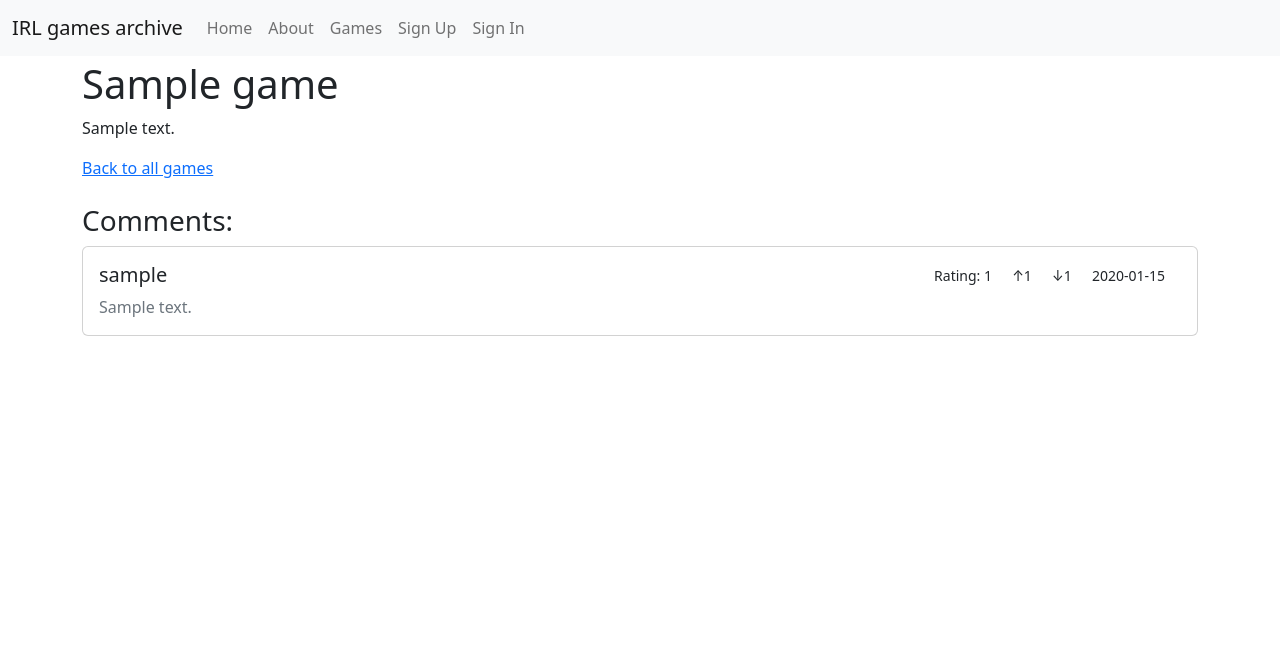
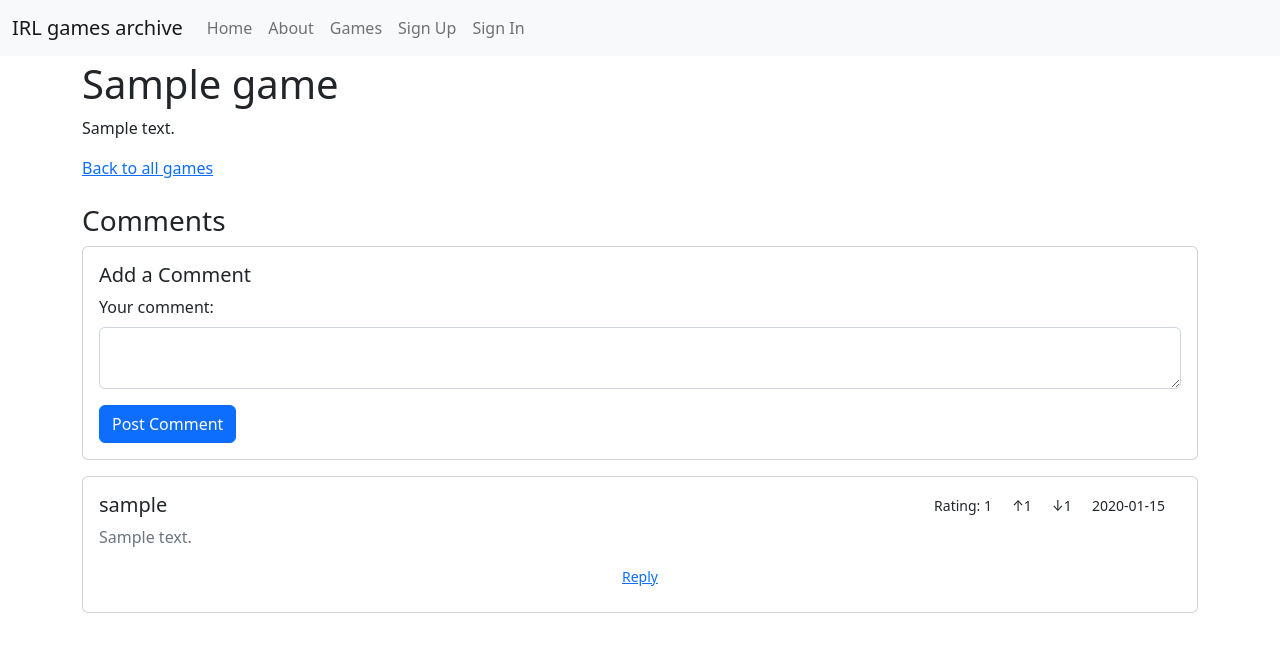
Before and after one commit to vabalass/IRL-games-archive, a Django app: a page that uses games_project/games/templates/games/detail.html in a window 1280 px wide. Shown: the top 652 px of the page. Run offline with Django 5.2, Linux system fonts and the light colour scheme; tables that the repository leaves empty hold one stand-in row (values such as "Sample post"); parts of the project's set-up code (start-up, migrations or seed data) failed here and were passed over; some libraries are stand-ins or nearby versions.

Commit message:
implement POST functionality for comment

```diff
--- /dev/null
+++ b/games_project/feedback/static/js/comment_reply.js
@@ -0,0 +1,44 @@
+document.getElementById("comment-form").addEventListener("submit", function(event) {
+    event.preventDefault();
+
+    const formData = new FormData(event.target);
+    const comments_container = document.getElementById("comments-container")
+
+    const text = formData.get("comment-text");
+    const game_pk = comments_container.dataset.gamePk;
+
+    console.log("Comment text:", text);
+    console.log("Game pk:", game_pk);
+
+
+    const csrftoken = formData.get("csrfmiddlewaretoken");
+    console.log("CSRF Token:", csrftoken);
+
+    if (!csrftoken) {
+        console.error("CSRF token not found!");
+    }
+
+    fetch(`/games/${game_pk}/reply`, {
+        method: "POST",
+        headers: {
+        'Content-Type': 'application/json',
+        'X-CSRFToken': csrftoken
+        },
+        body: JSON.stringify({
+            text: text
+        })
+    })
+    .then(response => {
+        console.log("Response status:", response.status);
+        return response.text();
+    })
+    .then(text => {
+        console.log("Response body:", text);
+        const data = JSON.parse(text);
+        console.log("Parsed:", data);
+    })
+    .catch(error => {
+        console.log("failed!", error)
+    });
+
+});
--- /dev/null
+++ b/games_project/feedback/templates/feedback/comment_list.html
@@ -0,0 +1,27 @@
+<div id="comments-container"
+     data-game-pk="{{ game.pk }}"
+     data-url="{% url 'games:comments' game_pk=game.pk %}">
+  <div class="alert alert-light border">No comments</div>
+</div>
+<template id="comment-template">
+  <div class="card card-body mb-3">
+    <div class="d-flex justify-content-between align-items-center mb-2">
+      <h5 class="card-title mb-0">
+        <i class="bi bi-person-fill"></i> <span class="comment-author"></span>
+      </h5>
+      <div>
+        <small class="me-3">Rating: <span class="comment-rating"></span></small>
+        <small class="me-3">↑<span class="comment-upvotes"></span></small>
+        <small class="me-3">↓<span class="comment-downvotes"></span></small>
+        <small class="me-3 comment-date"></small>
+      </div>
+    </div>
+    <p class="card-text text-secondary comment-text"></p>
+    <button class="btn btn-sm btn-link reply-btn p-0"
+            data-comment-id=""
+            data-comment-author="">
+      <i class="bi bi-reply"></i> Reply
+    </button>
+    <div class="replies ms-4 mt-2"></div>
+  </div>
+</template>
--- a/games_project/feedback/templates/feedback/comments.html
+++ b/games_project/feedback/templates/feedback/comments.html
@@ -1,21 +1,3 @@
-<h3 class="mt-4">Comments:</h3>
-<div id="comments-container"
-     data-url="{% url 'games:comments' game_pk=game.pk %}">
-  <div class="alert alert-light border">No comments</div>
-</div>
-<template id="comment-template">
-  <div class="card card-body mb-3">
-    <div class="d-flex justify-content-between align-items-center mb-2">
-      <h5 class="card-title mb-0">
-        <i class="bi bi-person-fill"></i> <span class="comment-author"></span>
-      </h5>
-      <div>
-        <small class="me-3">Rating: <span class="comment-rating"></span></small>
-        <small class="me-3">↑<span class="comment-upvotes"></span></small>
-        <small class="me-3">↓<span class="comment-downvotes"></span></small>
-        <small class="me-3 comment-date"></small>
-      </div>
-    </div>
-    <p class="card-text text-secondary comment-text"></p>
-  </div>
-</template>
+<h3 class="mt-4">Comments</h3>
+{% include "feedback/reply_form.html" %}
+{% include "feedback/comment_list.html" %}
--- /dev/null
+++ b/games_project/feedback/templates/feedback/reply_form.html
@@ -0,0 +1,16 @@
+<div class="card mb-3" id="comment-form-container">
+  <div class="card-body">
+    <h5 class="card-title" id="form-title">Add a Comment</h5>
+    <form id="comment-form" method="post">
+      {% csrf_token %}
+      <input type="hidden" name="parent" id="parent-id" value="" />
+      <div class="mb-3">
+        <label for="comment-text" class="form-label">Your comment:</label>
+        <textarea name="comment-text" id="comment-text" class="form-control" required>
+                </textarea>
+      </div>
+      <button type="submit" class="btn btn-primary">Post Comment</button>
+      <button type="button" class="btn btn-secondary d-none" id="cancel-reply">Cancel</button>
+    </form>
+  </div>
+</div>
--- a/games_project/games/templates/games/detail.html
+++ b/games_project/games/templates/games/detail.html
@@ -14,5 +14,6 @@
 {% endblock content %}
 {% block javascript %}
   {{ block.super }}
-  <script defer src="{% static 'js/comments.js' %}"></script>
+  <script defer src="{% static 'js/comment_list.js' %}"></script>
+  <script defer src="{% static 'js/comment_reply.js' %}"></script>
 {% endblock javascript %}
--- a/games_project/games/urls.py
+++ b/games_project/games/urls.py
@@ -3,6 +3,7 @@ from django.urls import path
 from .views import GameDetailsView
 from .views import GameListView
 from .views import comments_json_view
+from .views import reply_view
 
 app_name = "games"
 
@@ -10,4 +11,5 @@ urlpatterns = [
     path("", view=GameListView.as_view(), name="list"),
     path("<slug:slug>/", view=GameDetailsView.as_view(), name="detail"),
     path("<int:game_pk>/comments/", view=comments_json_view, name="comments"),
+    path("<int:game_pk>/reply", view=reply_view, name="reply"),
 ]
--- a/games_project/games/views.py
+++ b/games_project/games/views.py
@@ -1,3 +1,5 @@
+import json
+
 from django.db.models import F
 from django.db.models.functions import TruncDate
 from django.http import JsonResponse
@@ -29,3 +31,17 @@ def comments_json_view(request, game_pk):
     )
 
     return JsonResponse(data, safe=False)
+
+
+def reply_view(request, game_pk):
+    data = json.loads(request.body)
+    text = data.get("text", None)
+
+    # Any process that you want
+    data = {
+        "success": True,
+        "message": "It works!",
+        "game_pk": game_pk,
+        "received_text": text,
+    }
+    return JsonResponse(data)
```
Also changed, not shown: games_project/feedback/static/js/comment_list.js (renamed from games_project/feedback/static/js/comments.js).
